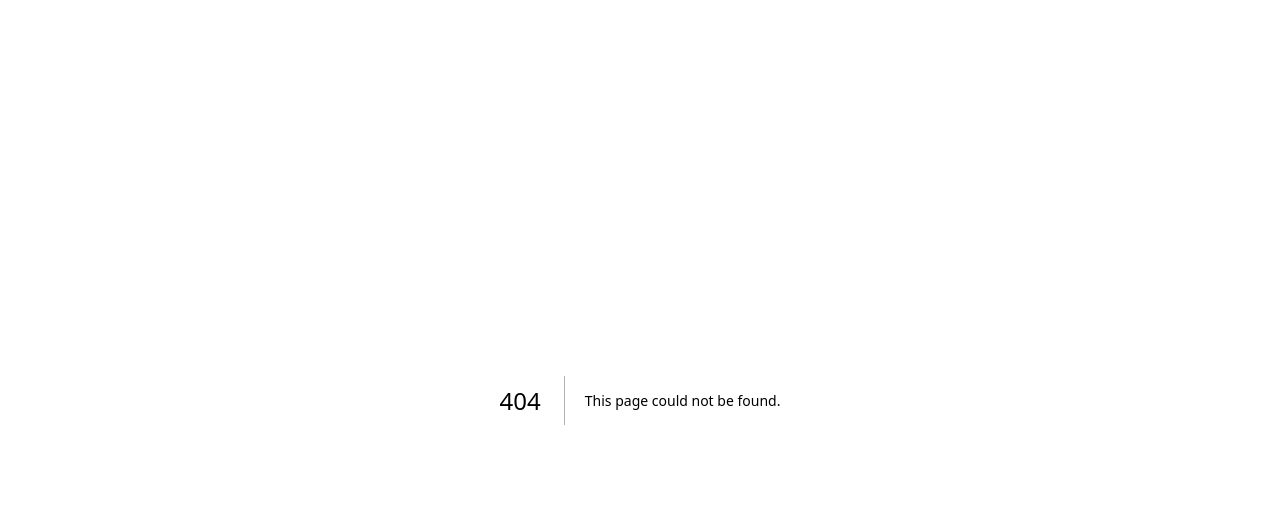
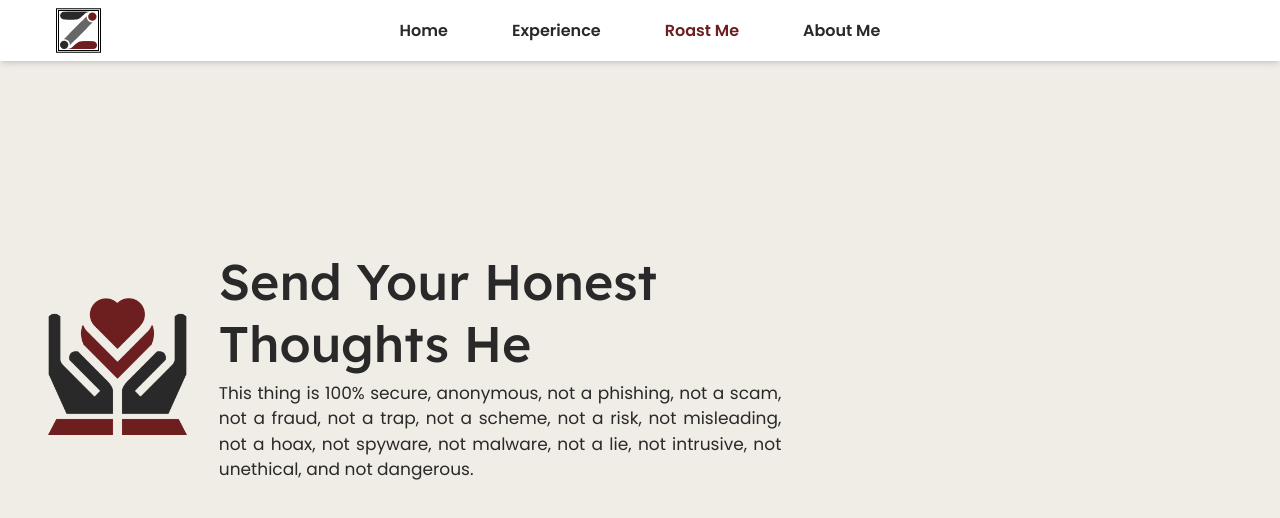
Before and after one commit to Izra4/personal-web, a Next.js app: page /roast in a window 1280 px wide. Before the commit this address had no page. Shown: the top 518 px of the page. Built offline with nearby package versions, Linux system fonts and the light colour scheme.

Commit message:
feat(roast):  add roast page

```diff
--- /dev/null
+++ b/src/app/roast/page.tsx
@@ -0,0 +1,92 @@
+"use client";
+
+import Image from "next/image";
+import Navbar from "../_components/navigation";
+import { TypeWriterRemove } from "../_components/type-writer/remove";
+import { useState, useEffect } from "react";
+import { Lexend, Poppins } from "next/font/google";
+
+const lexend = Lexend({
+  weight: ['100', '200', '300', '400', '500', '600', '700', '800', '900'],
+  subsets: ['latin'],
+  display: 'swap',
+});
+
+const poppins = Poppins({
+  weight: ['100', '200', '300', '400', '500', '600', '700', '800', '900'],
+  subsets: ['latin'],
+  display: 'swap',
+});
+
+const RoastPage = () => {
+  const [isRemovingFinished, setIsRemovingFinished] = useState(false);
+  const [currentIndex, setCurrentIndex] = useState(0);
+
+  const texts = [
+    "Send Your Honest Thoughts Here!",
+    "Feel Free to Roast Me!",
+    "No Worries! This Is Secure!",
+    "Your Secret is Safe With Me!",
+  ];
+
+    const handleRemovingFinished = () => {
+      setIsRemovingFinished(true);
+    };
+
+    useEffect(() => {
+      if (isRemovingFinished) {
+        setTimeout(() => {
+          setIsRemovingFinished(false);
+          setCurrentIndex((prevIndex) => (prevIndex + 1) % texts.length);
+        }, 1000);
+      }
+    }, [isRemovingFinished, texts.length]);
+
+  return (
+    <div className="bg-primary w-screen min-h-screen lg:h-screen flex flex-col">
+      <Navbar/>
+      <div className="flex flex-row w-full h-screen">
+
+        {/* Welcome Field */}
+        <div className="w-4/6 flex items-center px-12">
+          <div className="w-full h-4/5 flex flex-row">
+
+            <div className="w-3/5 flex items-center justify-center mb-32 mr-8">
+              <Image src="/honest.png" alt="roast" width={500} height={500} />
+            </div>
+
+            <div className="flex justify-start items-center mb-32">
+              <div className="flex flex-col ">
+                <div className="w-full min-h-[130px]">
+                  {!isRemovingFinished && (
+                    <TypeWriterRemove
+                      text={texts[currentIndex]}
+                      speed={100}
+                      removeSpeed={100}
+                      className={`${lexend.className} text-primary_text font-medium text-[50px]
+                      lg:text-[50px] leading-none lg:leading-tight`}
+                      onFinished={handleRemovingFinished}
+                    />
+                  )}
+                </div>
+
+                <p className={`${poppins.className} text-primary_text font-normal text-[12px] lg:text-[17px] 2xl:text-[20px] text-justify mr-6 2xl:mr-8`}>
+                    This thing is 100% secure, anonymous, not a phishing, not a scam, not a fraud,
+                    not a trap, not a scheme, not a risk, not misleading, not a hoax, not spyware,
+                    not malware, not a lie, not intrusive, not unethical, and not dangerous.
+                </p>
+              </div>
+            </div>
+          </div>
+        </div>
+
+        {/* Input Field*/}
+        <div className="bg-blue-300">
+
+        </div>
+      </div>
+    </div>
+  );
+};
+
+export default RoastPage;
```
